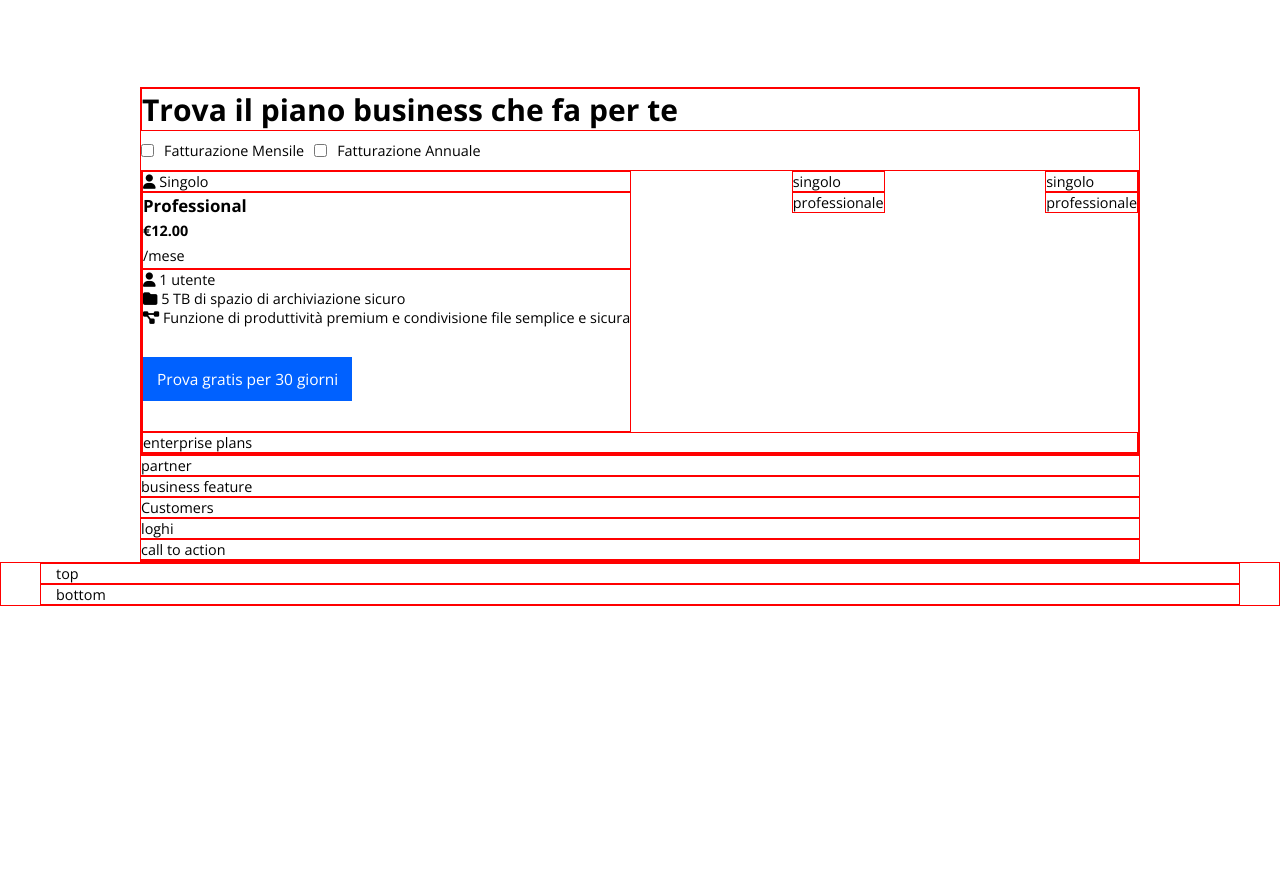
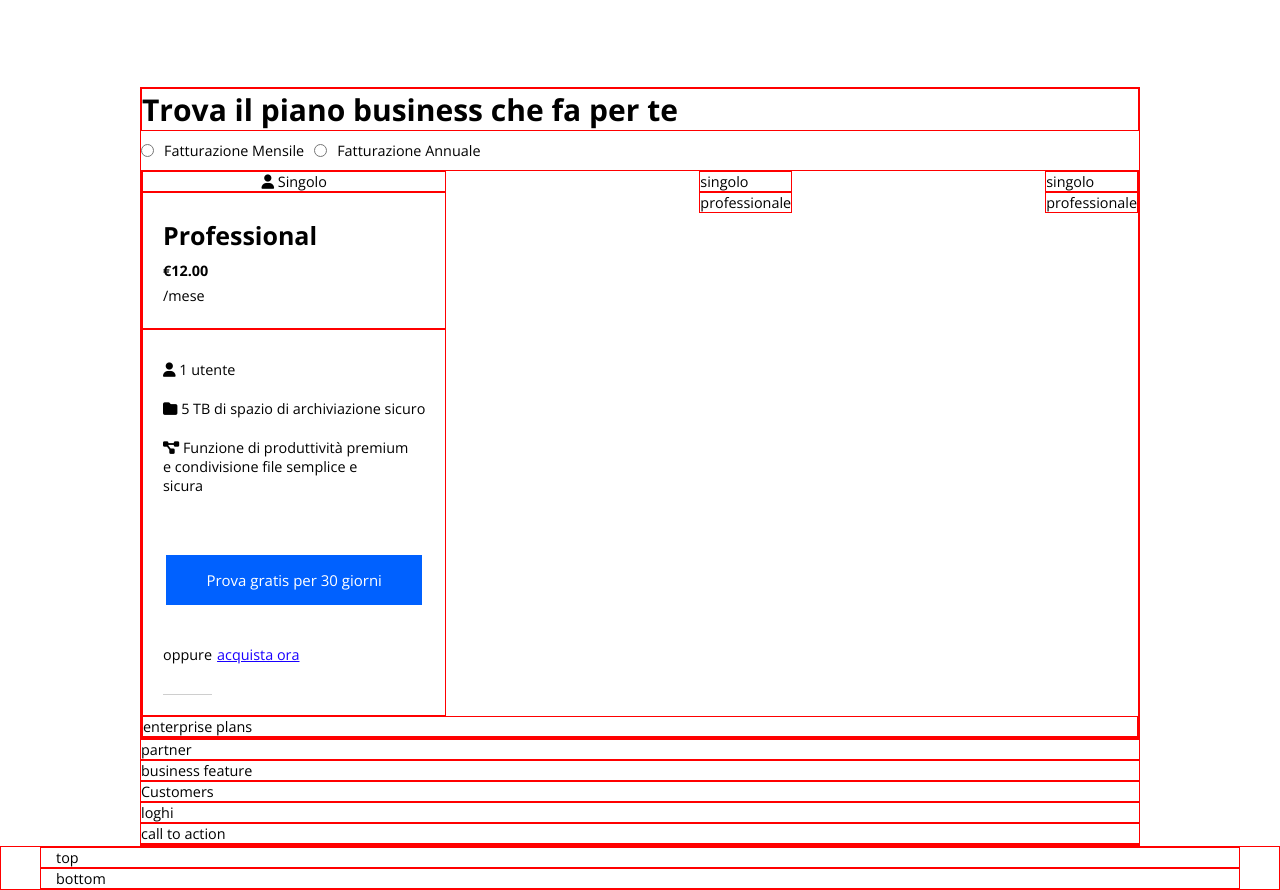
Before and after one commit to FrancescoCialfiDev/htmlcss-dropbox, a plain HTML site: page index.html in a window 1280 px wide. Shown: the part 744-1634 px from the top of the page. Before the commit the page ends 1350 px from the top, so only its background shows below. Drawn offline with nearby package versions, Linux system fonts and the light colour scheme.

Commit message:
1 column plane

```diff
--- a/css/style.css
+++ b/css/style.css
@@ -48,6 +48,12 @@ img {
 
 .space-between {
     justify-content: space-between;
+}
+
+.col-flex{
+    display: flex;
+    flex-direction: column;
+    align-items: center;
 }
 
 
@@ -116,13 +122,6 @@ nav a {
 }
 
 
-/* Main */
-
-h2{
-    font-size: 30px;
-}
-
-
 /* Button */
 .blue-button1 {
     padding: 7px 15px;
@@ -142,13 +141,29 @@ h2{
     font-family: "Open Sans", sans-serif;
 }
 
+.button-piano{
+    padding: 15px 40px;
+    border: 0;
+    background-color: #0061ff;
+    color: white;
+    font-size: 15px;
+    margin: 30px 0;
+    font-family: "Open Sans", sans-serif;
+    margin-top: 50px;
+
+}
+
 button>a{
     text-decoration: none;
     color: white;
 }
 
 .blue-button2:hover{
-    box-shadow: 10px 10px 20px #1100ff;
+    box-shadow: 0px 0px 20px #818181;
+}
+
+.button-piano:hover{
+    box-shadow: 0px 0px 20px #818181;
 }
 
 /* Contenuto */
@@ -216,3 +231,26 @@ label{
 .centra{
     text-align: center;
 }
+
+.piani p, h3{
+    padding: 10px 0;
+}
+
+h2{
+    font-size: 30px;
+}
+
+h3{
+    font-size: 25px;
+}
+
+.link-blue{
+    color: #1900ff;
+}
+
+.bordo{
+    display: inline-block;
+    border-bottom: 1px solid rgb(206, 206, 206);
+    height: 60px;
+    margin-right: 5px;
+}
--- a/index.html
+++ b/index.html
@@ -72,32 +72,37 @@
                 </div>
 
                 <div class="checkbox d-flex">
-                    <input type="checkbox" id="mensile" name="mensile" value="annuale">
+                    <input type="radio" id="mensile" name="mensile" value="annuale">
                     <label for="mese">Fatturazione Mensile</label><br>
-                    <input type="checkbox" id="annuale" name="annuale" value="annuale">
+                    <input type="radio" id="annuale" name="annuale" value="annuale">
                     <label for="annuale">Fatturazione Annuale</label><br>
                 </div>
 
-                <div class="piani debug">
+                <div class="debug">
                     <div class="d-flex space-between ">
                         <div>
-                            <div class="debug">
+                            <div class="debug centra">
                                 <i class="fa-solid fa-user"></i> Singolo
                             </div>
-
-                            <div class="debug space">
+                            <div class="debug space p-20">
                                 <h3>Professional</h3>
                                 <b>
                                     <p>€12.00</p>
                                 </b>
                                 <p>/mese</p>
                             </div>
-
-                            <div class="debug">
+                            <div class="debug p-20 piani">
                                 <p><i class="fa-solid fa-user"></i> 1 utente</p>
                                 <p><i class="fa-solid fa-folder"></i> 5 TB di spazio di archiviazione sicuro</p>
-                                <p><i class="fa-solid fa-diagram-project"></i> Funzione di produttività premium e condivisione file semplice e sicura</p>
-                                <button class="blue-button2">Prova gratis per 30 giorni</button>
+                                <p><i class="fa-solid fa-diagram-project "></i> Funzione di produttività premium <br>
+                                    e condivisione file semplice e <br> sicura</p>
+                                <div class="col-flex"><button class="button-piano"><a href="">Prova gratis per 30
+                                            giorni</a></button>
+                                </div>
+                                <div class="flex">
+                                    <p class="bordo">oppure</p><a href="" class="link-blue">acquista ora</a>
+                                </div>
+
                             </div>
                         </div>
 
```
